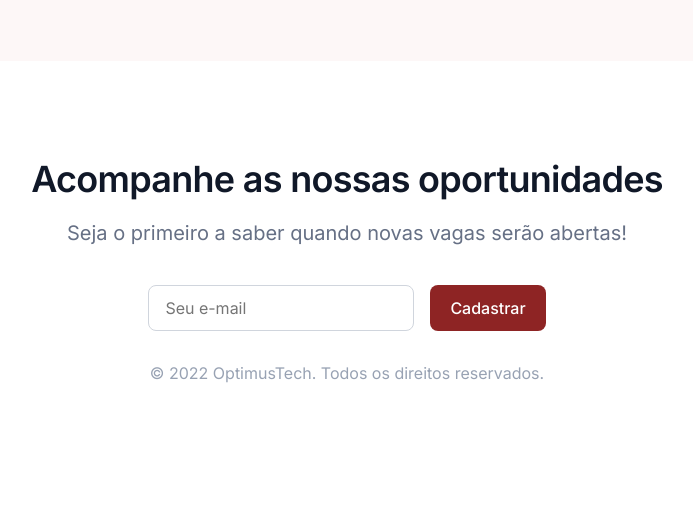
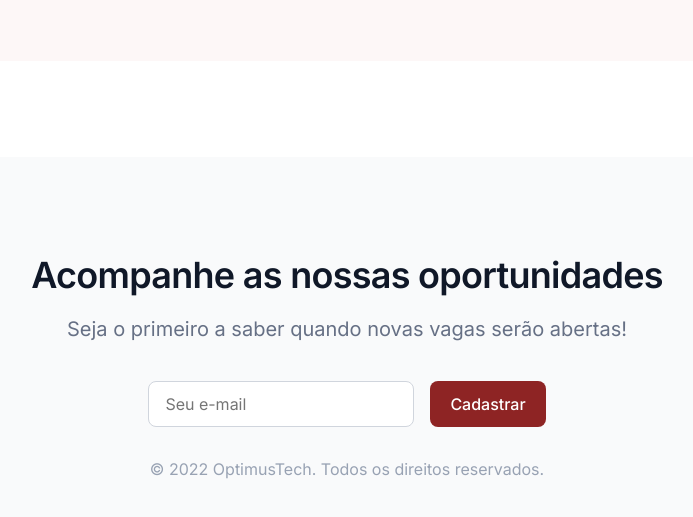
Before and after one commit to bfalconi/7daysofcode, a plain HTML site: page index.html in a window 1280 px wide. Shown: the part 2985-3502 px from the top of the page, without its empty margins (293-986 px from the left). Before the commit the page ends 3464 px from the top, so only its background shows below. Drawn offline with Linux system fonts and the light colour scheme.

Commit message:
add footer bg

```diff
--- a/style.css
+++ b/style.css
@@ -12,6 +12,7 @@
     --vacancy-border: #EAECF0;
     --input-border: #d0d5dd;
     --copyright-color: #98a2b3;
+    --footer-bg: #f9fafb;
 }
 
 ul {
@@ -105,7 +106,6 @@ nav {
         display: flex;
         flex-direction: column;
         width: 280px;
-        /*preciso fazer a largura das divs ficarem responsivas*/
     }
 
     .metrics h1 {
@@ -140,15 +140,6 @@ nav {
         flex-direction: column;
         align-items: center;
     }
-
-    /* #talents img {
-        width: fit-content;
-        height: fit-content;
-        flex-wrap: wrap;
-        max-width:
-
-        FAZER A IMAGEM FICAR RESPONSIVA
-    } */
 
     #talents span {
         padding: 4px 12px;
@@ -214,7 +205,7 @@ nav {
 .depositions {
     display: flex;
     flex-direction: column;
-    margin: 0px 112px;
+    margin: 96px 112px;
     padding: 64px;
     gap: 32px;
     border-radius: 16px;
@@ -268,8 +259,10 @@ footer {
     align-items: center;
 
     justify-content: center;
-    margin: 96px 0px;
+    padding: 96px 0px;
     gap: 32px;
+
+    background-color: var(--footer-bg);
 }
 
     .opportunities {
```
